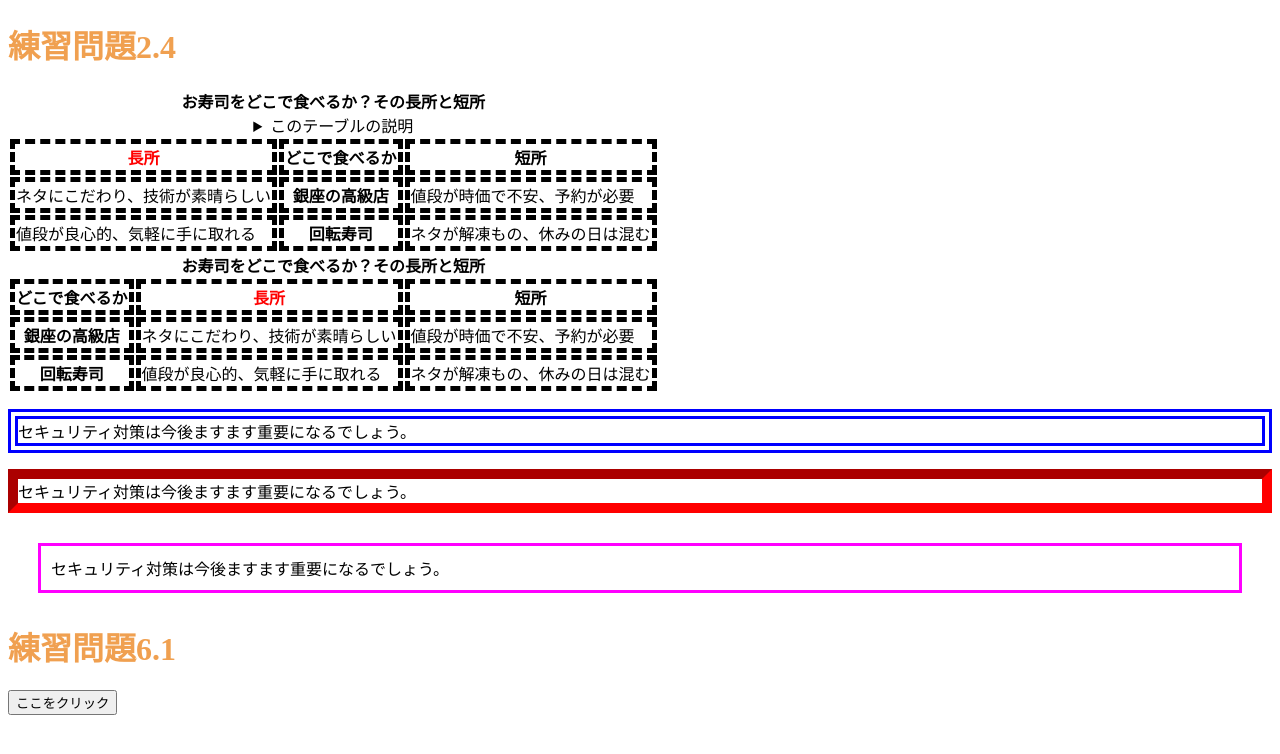
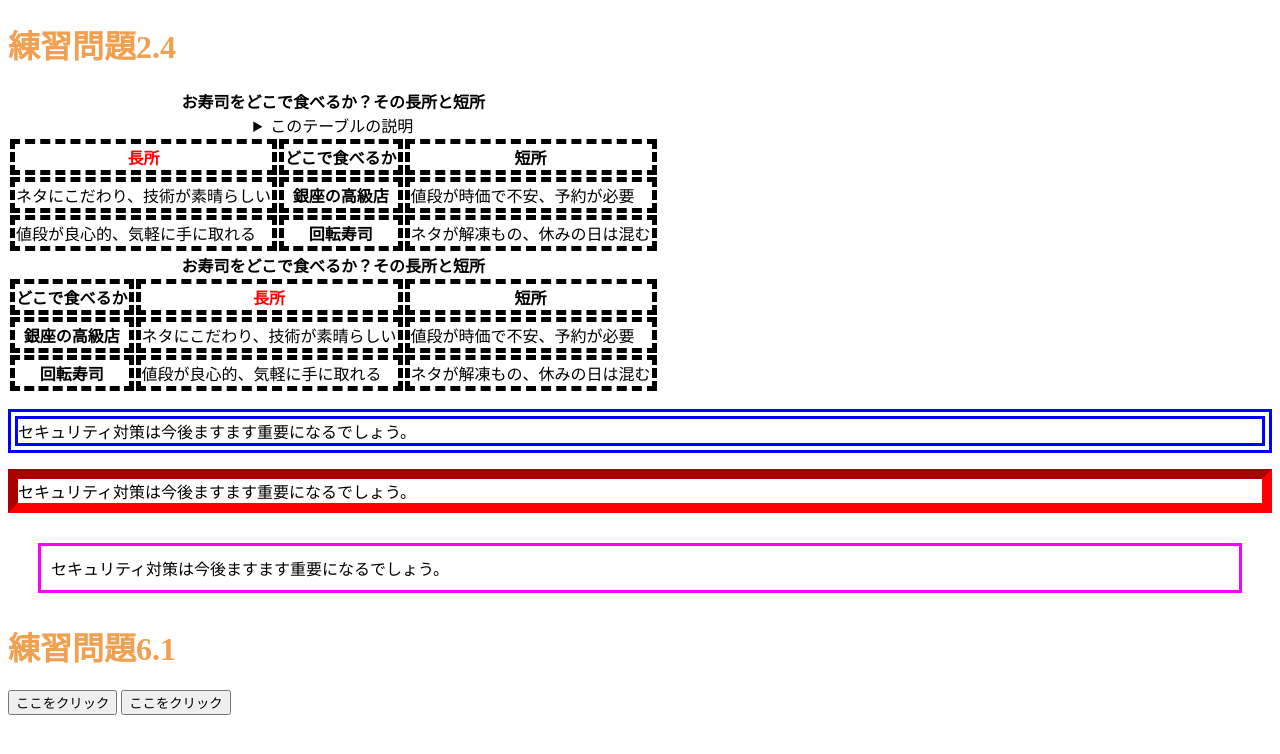
Before and after one commit to ryotadora1225/koukiryota_1225, a plain HTML site: page index.html in a window 1280 px wide. Drawn offline with Linux system fonts and the light colour scheme.

Commit message:
Update index.html

```diff
--- a/index.html
+++ b/index.html
@@ -46,6 +46,7 @@
                 <!--<h1>イベントハンドラの練習</h1>
                 <input type="button" value="ここをクリック" ondblclick="alert('Hello,Ryota!');">-->
                 <input type="button" value="ここをクリック" onclick="sayhello61();sayhello61();">
+                <input type="button" value="ここをクリック" onclick="saygoodbye61();">
 
         </body>
         </html>
```
